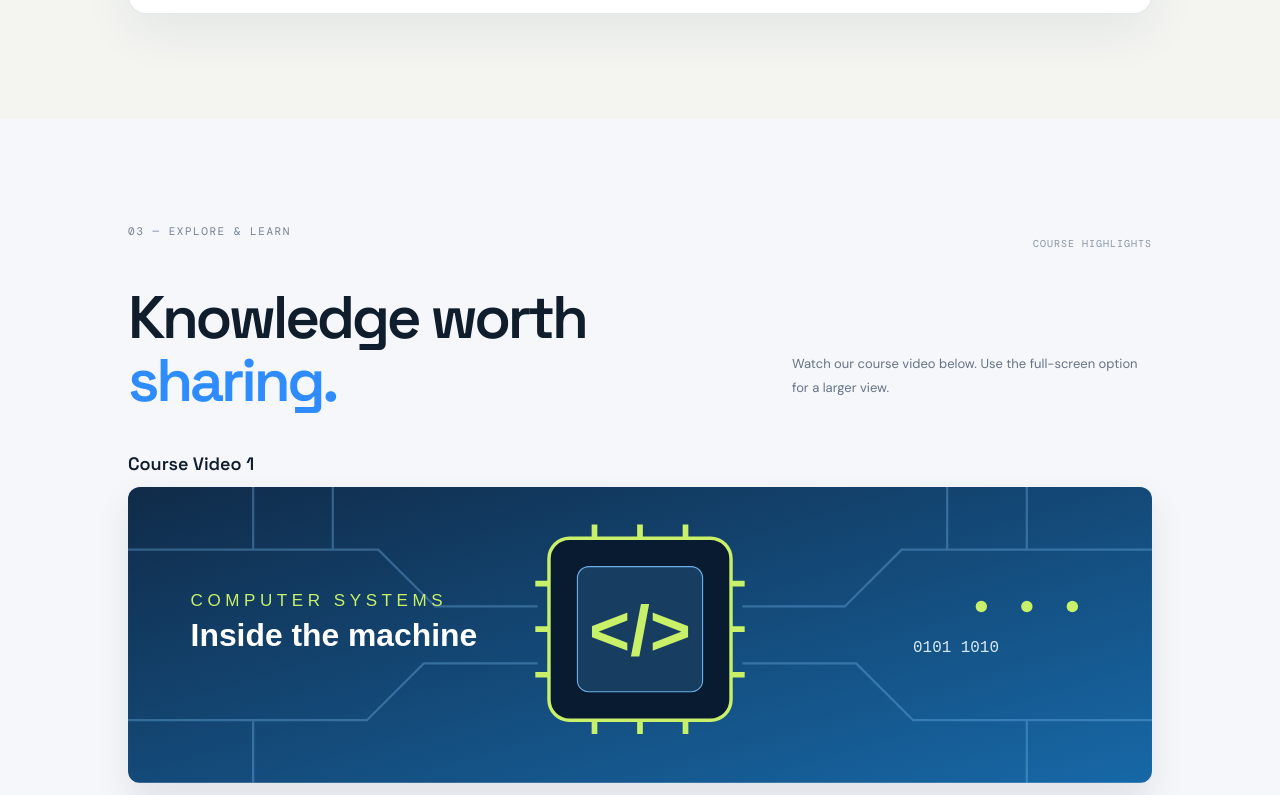
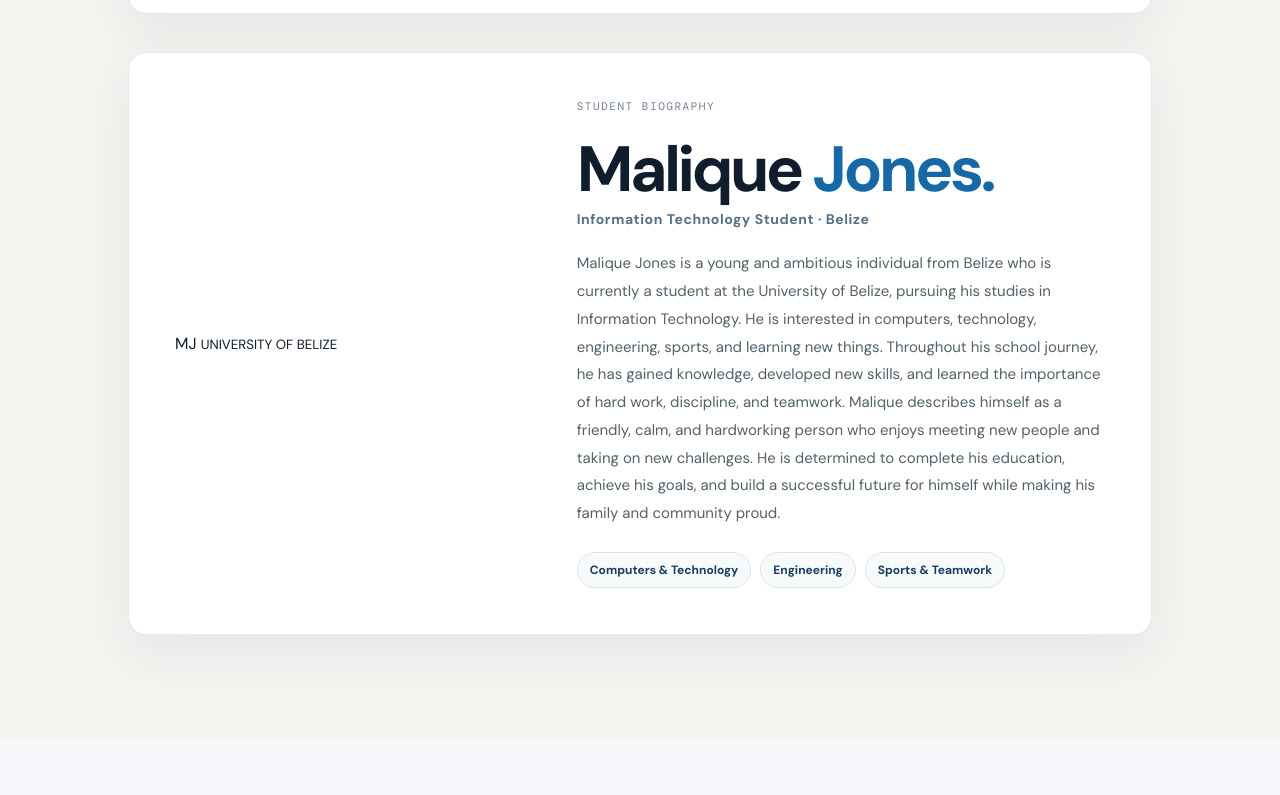
Before and after one commit to 2026164905-coder/Fundamental-Of-Computing, a plain HTML site: page index.html in a window 1280 px wide. Shown: the part 2550-3345 px from the top of the page. Drawn offline with nearby package versions, Linux system fonts and the light colour scheme; grey boxes are pictures that could not be loaded.

Commit message:
Add Malique Jones team biography

```diff
--- a/index.html
+++ b/index.html
@@ -113,6 +113,23 @@
         </div>
       </div>
     </div>
+    <article class="dillon-profile-card malique-profile-card" id="malique-jones" aria-labelledby="malique-heading">
+      <div class="malique-avatar" role="img" aria-label="Malique Jones initials portrait">
+        <span>MJ</span>
+        <small>UNIVERSITY OF BELIZE</small>
+      </div>
+      <div class="dillon-copy">
+        <p class="eyebrow dark-eyebrow">STUDENT BIOGRAPHY</p>
+        <h2 id="malique-heading">Malique <span>Jones.</span></h2>
+        <p class="dillon-role">Information Technology Student · Belize</p>
+        <p>Malique Jones is a young and ambitious individual from Belize who is currently a student at the University of Belize, pursuing his studies in Information Technology. He is interested in computers, technology, engineering, sports, and learning new things. Throughout his school journey, he has gained knowledge, developed new skills, and learned the importance of hard work, discipline, and teamwork. Malique describes himself as a friendly, calm, and hardworking person who enjoys meeting new people and taking on new challenges. He is determined to complete his education, achieve his goals, and build a successful future for himself while making his family and community proud.</p>
+        <div class="dillon-highlights" aria-label="Malique's interests">
+          <span>Computers & Technology</span>
+          <span>Engineering</span>
+          <span>Sports & Teamwork</span>
+        </div>
+      </div>
+    </article>
   </section>
 
     <section class="section showcase-section" id="videos">
```
